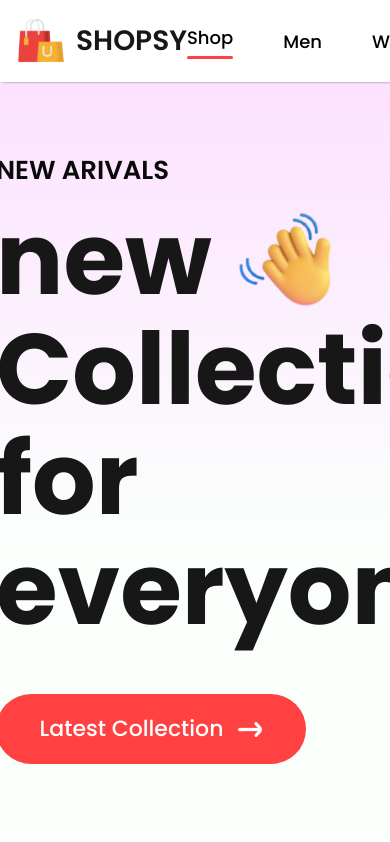
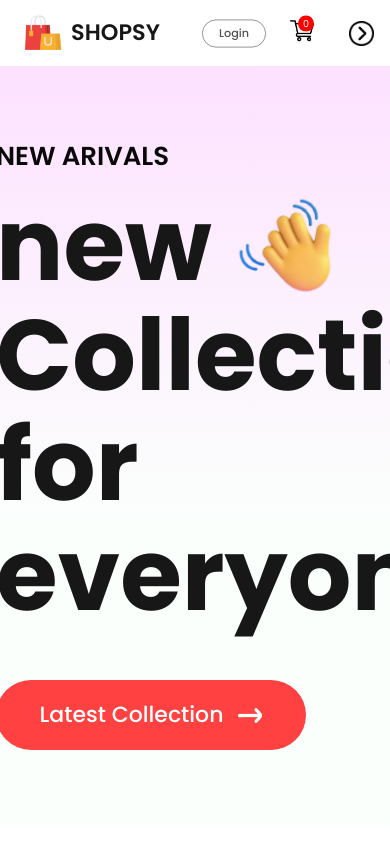
Before and after one commit to souravcodes1080/mern-ecommerce, a React (Vite) app in the folder frontend/: page / in a window 390 px wide. Shown: the top 842 px of the page. Built offline with nearby package versions, Linux system fonts and the light colour scheme.

Commit message:
header responsive

```diff
--- a/frontend/src/Components/Navbar/Navbar.jsx
+++ b/frontend/src/Components/Navbar/Navbar.jsx
@@ -1,6 +1,6 @@
-import React, { useContext, useState } from "react";
+import React, { useContext, useRef, useState } from "react";
 import "./nabvar.css";
-
+import dropdown_icon from "../assets/navbar-dropdown.png"
 import logo from "../assets/logo.png";
 import cart_icon from "../assets/cart_icon.png";
 import { Link } from "react-router-dom";
@@ -9,13 +9,21 @@ import { ShopContext } from "../../Context/ShopContext";
 function Navbar() {
   const [menu, setMenu] = useState("shop");
   const {getTotalCartItems} = useContext(ShopContext)
+  const menuRef = useRef()
+
+  const dropdownToggle = (e) =>{
+    menuRef.current.classList.toggle("nav-menu-visble")
+    e.target.classList.toggle('open')
+  }
+
   return (
     <div className="navbar">
       <div className="nav-logo">
         <img src={logo} alt="brand_logo" width={"50px"} />
         <p>SHOPSY</p>
       </div>
-      <ul className="nav-menu">
+
+      <ul className="nav-menu" ref={menuRef}>
         <li
           onClick={() => {
             setMenu("shop");
@@ -77,6 +85,7 @@ function Navbar() {
         </Link>
         <div className="nav-cart-count">{getTotalCartItems()}</div>
       </div>
+      <img onClick={dropdownToggle} src={dropdown_icon} alt="dropdown_icon" className="nav-dropdown"/>
     </div>
   );
 }
--- a/frontend/src/Components/Navbar/nabvar.css
+++ b/frontend/src/Components/Navbar/nabvar.css
@@ -1,14 +1,16 @@
 .navbar{
-    z-index: 100;
+    /* z-index: 100;
     position: fixed;
     top: 0;
     left: 0;
-    width: 100%;
+    width: 100vw; */
+    margin: auto;
     display: flex;
     justify-content: space-around;
     padding: 16px;
     box-shadow: 0 1px 3px -2px black;
     background-color: white;
+    align-items: center;
 }
 .nav-logo{
     display: flex;
@@ -85,3 +87,101 @@
     background: red;
     color: white;
 }
+.nav-dropdown{
+    display: none;
+}
+@media (max-width: 1280px) {
+    .navbar{
+        padding: 12px 50px;
+    }
+    .navlogo img{
+        width: 40px;
+    }
+    .navlogo p{
+        font-size: 25px;
+    }
+    .nav-menu{
+        gap: 30px;
+        font-size: 16px;
+    }
+    .nav-login-cart{
+        gap: 30px;
+    }
+    .nav-login-cart button{
+        width: 120px;
+        height: 45px;
+        font-size: 16px;
+    }
+    .nav-cart-count{
+        margin-left: -50px;
+        font-size: 12px;
+        padding: 1px;
+    }
+}
+
+@media(max-width:1024px){
+    .navbar{
+        padding: 12px 30px;
+    }
+    .nav-menu{
+        gap: 25px;
+        font-size: 14px;
+    }
+    .nav-login-cart button{
+        width: 80px;
+        height: 35px;
+        font-size: 14px;
+    }
+    .nav-login-cart img{
+        width: 30px;
+    }
+    .nav-cart-count{
+        width: 18px;
+        height: 18px;
+    }
+}
+
+@media(max-width:800px){
+    .navbar{
+        padding: 10px 0;
+    }
+    .nav-dropdown{
+        display: block;
+        width: 25px;
+        /* height: 15px; */
+        rotate: -90deg;
+        transition: .5s ease all;
+        padding: 10px;
+    }
+    .nav-menu{
+        display: none;
+        height: 80px;
+        width: 100%;
+        position: absolute;
+        background-color: white;
+        justify-content: center;
+        top: 60px;
+    }
+    .nav-menu-visble{
+        display: flex;
+    }
+     .open{
+        transform: rotate(90deg);
+    }
+}
+@media(max-width:500px){
+    .navbar{
+        padding: 8px 0;
+        gap: 0;
+    }
+    .nav-logo{
+        transform: scale(0.8);
+    }
+    .nav-menu{
+        height: 70px;
+        top: 60px;
+    }
+    .nav-login-cart{
+        transform: scale(0.8);
+    }
+}
--- a/frontend/src/index.css
+++ b/frontend/src/index.css
@@ -6,6 +6,6 @@
   font-family: 'Poppins', sans-serif;
 
 }
-.body-wrapper{
+/* .body-wrapper{
   margin-top: 80px;
-}
+} */
```
Also changed, not shown: frontend/src/Components/assets/hamburger.png (added), frontend/src/Components/assets/navbar-dropdown.png (added).
